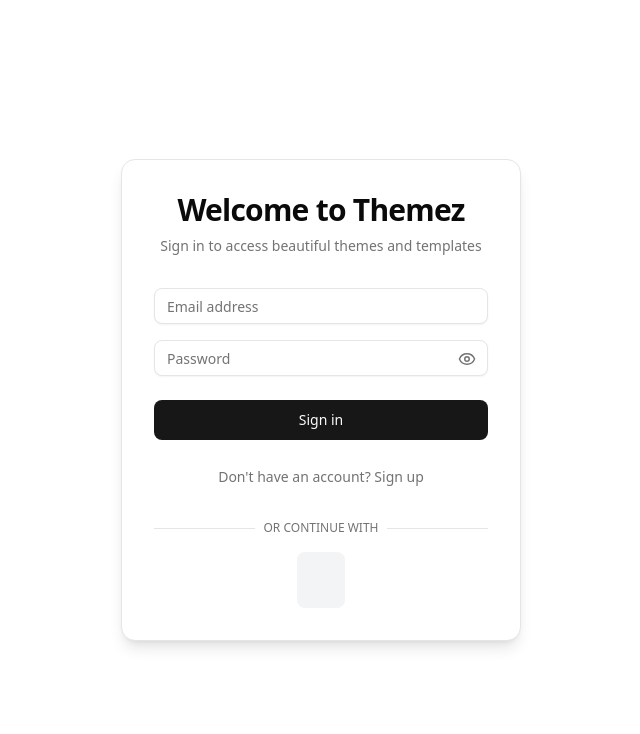
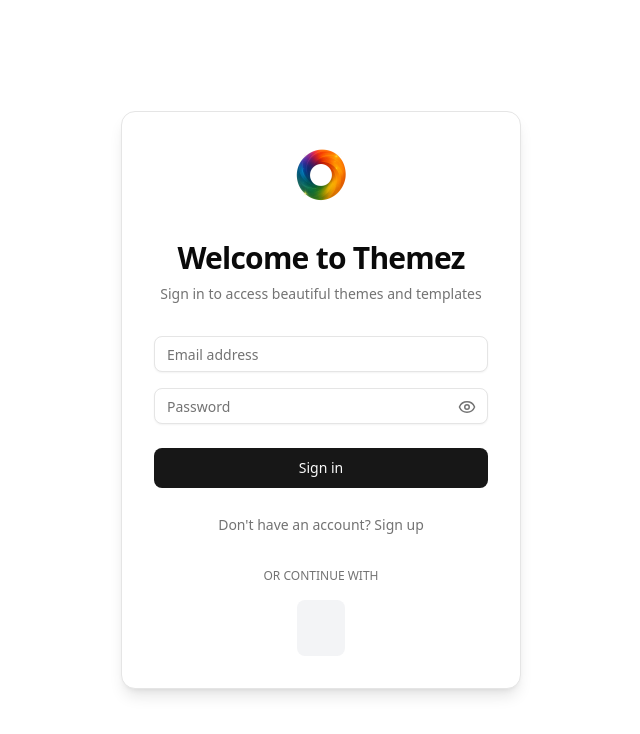
Before and after one commit to prem-thatikonda29/themez, a React (Vite) app: page /login in a window 1280 px wide. Shown: the top 734 px of the page, without its empty margins (319-959 px from the left). Built offline with nearby package versions, Linux system fonts and the light colour scheme; no server answers; some icons are missing.

Commit message:
Added a temporary logo on the login page

```diff
--- a/src/pages/Login.tsx
+++ b/src/pages/Login.tsx
@@ -1,12 +1,14 @@
 import { Card } from "@/components/ui/card";
 import { LoginWithGoogle } from "@/auth/GoogleAuth";
 import Auth from "@/auth/EmailAuth";
+import minilogo from "@/assets/minilogo.png";
 
 const Login = () => {
   return (
     <div className="min-h-screen flex items-center justify-center bg-background p-4">
       <Card className="w-full max-w-[400px] p-8 shadow-lg">
-        <div className="space-y-8">
+        <div className="space-y-8 flex flex-col items-center">
+          <img src={minilogo} alt="logo" className="w-16 h-16" />
           <div className="text-center space-y-2">
             <h1 className="text-3xl font-bold tracking-tight">
               Welcome to Themez
```
Also changed, not shown: src/assets/minilogo.png (added).
